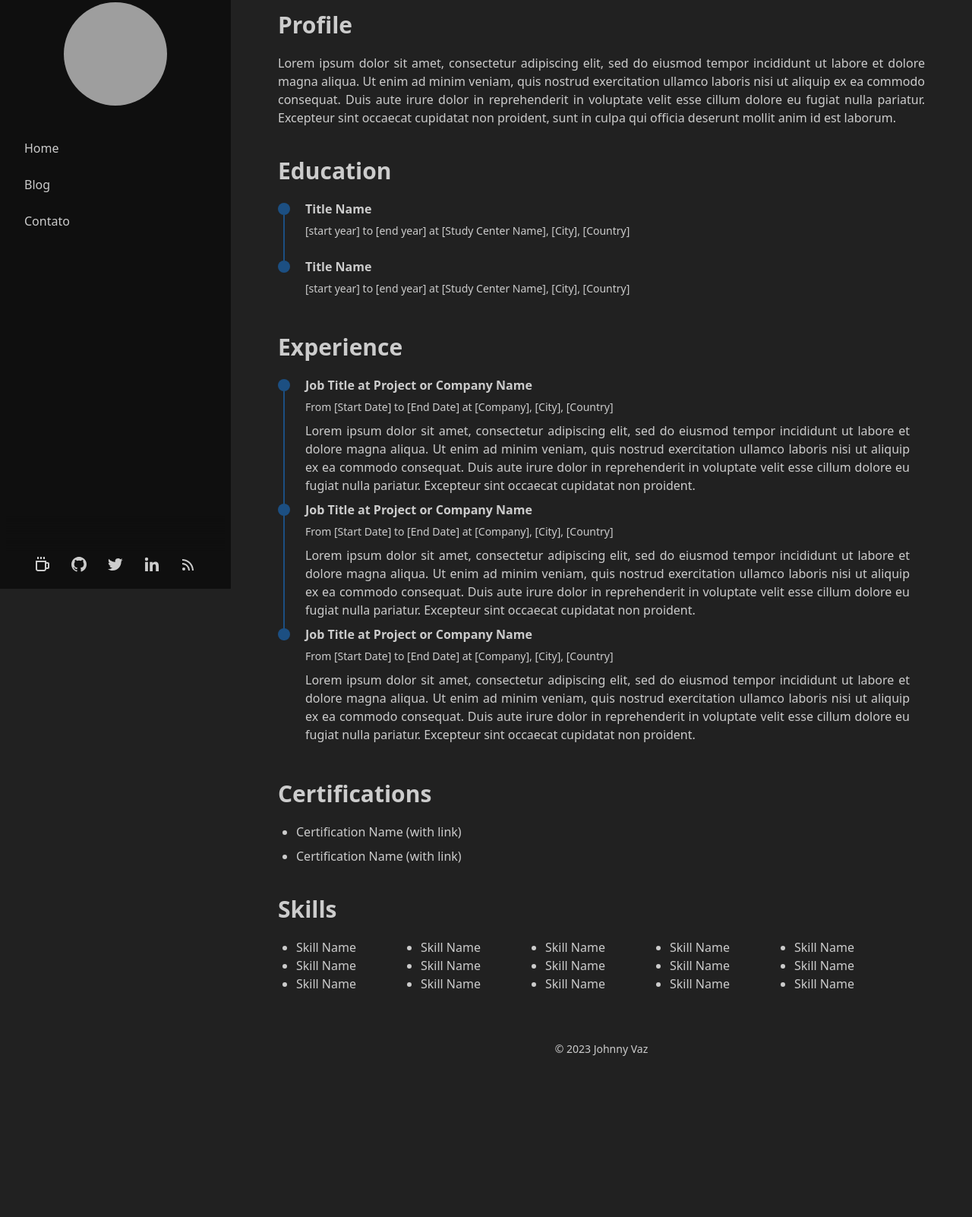
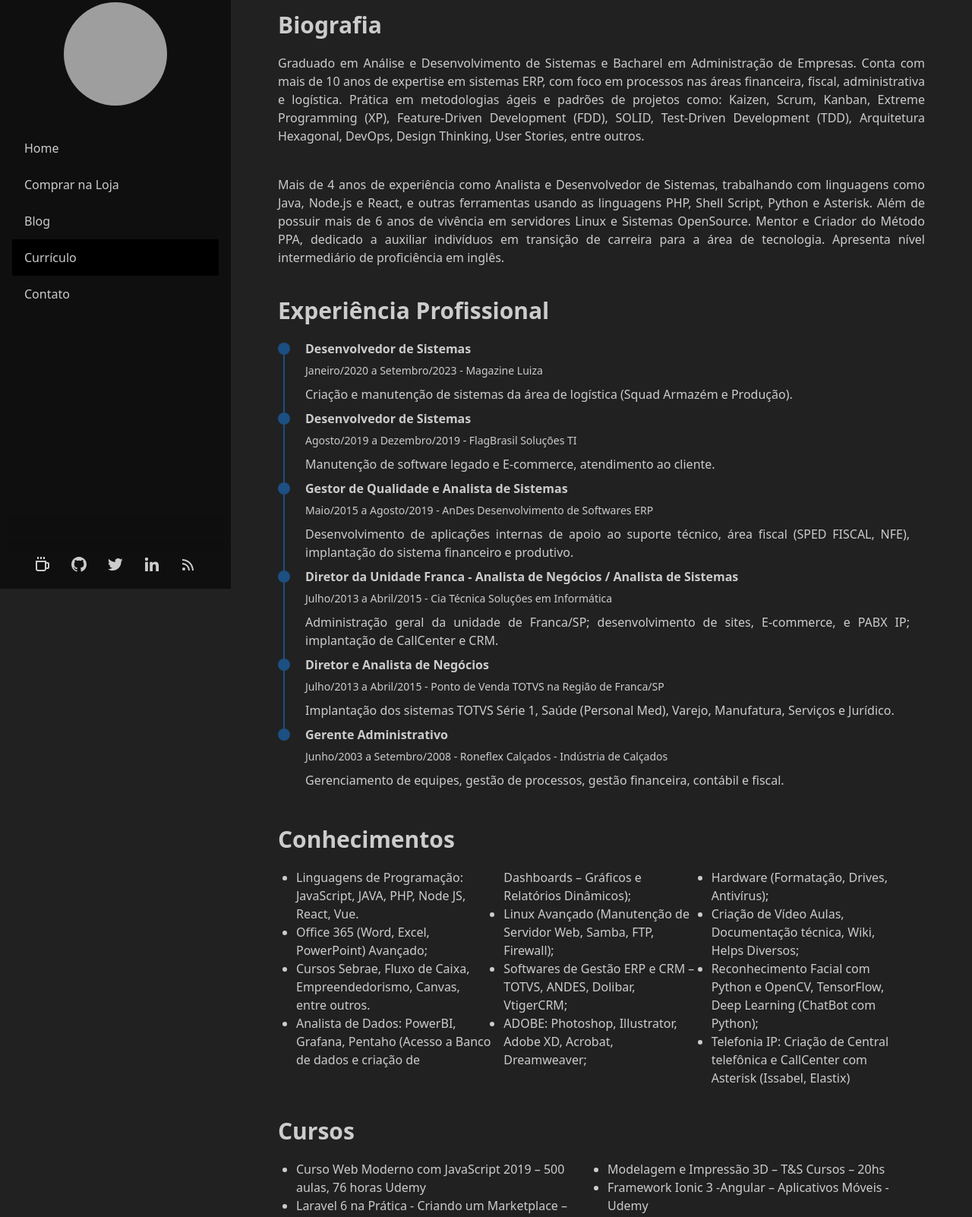
Before and after one commit to johnnyvaz/johnnyvaz-site, an Astro site: page /cv in a window 1280 px wide. Shown: the part 25-1627 px from the top of the page at 76% size. Before the commit the page ends 1444 px from the top, so only its background shows below. Built offline with nearby package versions, Linux system fonts and the light colour scheme; Astro itself is replaced by a stand-in of ours; grey boxes are pictures that could not be loaded.

Commit message:
feat: curriculo e mentoria loja

```diff
--- a/src/components/SideBarMenu.astro
+++ b/src/components/SideBarMenu.astro
@@ -7,9 +7,9 @@ const activeClass = "bg-base-300"; // For primary color replace with `active` cl
     <li><a class="py-3 text-base" id="home" href="/">Home</a></li>
     <!-- <li><a class="py-3 text-base" id="projects" href="/projects">Projects</a></li> -->
     <!-- <li><a class="py-3 text-base" id="services" href="/services">Services</a></li> -->
-    <!-- <li><a class="py-3 text-base" id="store" href="/store">Store</a></li> -->
+    <li><a class="py-3 text-base" id="store" href="/store">Comprar na Loja</a></li>
     <li><a class="py-3 text-base" id="blog" href="/blog/">Blog</a></li>
-    <!-- <li><a class="py-3 text-base" id="cv" href="/cv">CV</a></li> -->
+    <li><a class="py-3 text-base" id="cv" href="/cv">Currículo</a></li>
     <li>
         <a
             class="py-3 text-base"
--- a/src/config.ts
+++ b/src/config.ts
@@ -1,5 +1,5 @@
 // Place any global data in this file.
 // You can import this data from anywhere in your site by using the `import` keyword.
 
-export const SITE_TITLE = 'Johnny Vaz | Site de Apresentação';
+export const SITE_TITLE = 'Johnny Vaz | Meu Site';
 export const SITE_DESCRIPTION = 'Johnny Vaz, Site de apresentação profissional, com currículo e informações para contratação.';
--- a/src/content/store/item1.md
+++ /dev/null
@@ -1,15 +0,0 @@
----
-title: "Demo Item 1"
-description: "Lorem ipsum dolor sit amet, consectetur adipiscing elit, sed do eiusmod tempor incididunt ut labore et dolore magna aliqua."
-custom_link_label: "Live Preview"
-custom_link: "https://demourl.com/"
-updatedDate: "Sep 15 2022"
-pricing: "$15"
-badge: "Featured"
-checkoutUrl: "https://checkouturl.com/"
-heroImage: "/itemPreview.png"
----
-
-Lorem ipsum dolor sit amet, consectetur adipiscing elit, sed do eiusmod tempor incididunt ut labore et dolore magna aliqua. Vitae ultricies leo integer malesuada nunc vel risus commodo viverra. Adipiscing enim eu turpis egestas pretium. Euismod elementum nisi quis eleifend quam adipiscing. In hac habitasse platea dictumst vestibulum. Sagittis purus sit amet volutpat. Netus et malesuada fames ac turpis egestas. Eget magna fermentum iaculis eu non diam phasellus vestibulum lorem. Varius sit amet mattis vulputate enim. Habitasse platea dictumst quisque sagittis. Integer quis auctor elit sed vulputate mi. Dictumst quisque sagittis purus sit amet.
-
-Morbi tristique senectus et netus. Id semper risus in hendrerit gravida rutrum quisque non tellus. Habitasse platea dictumst quisque sagittis purus sit amet. Tellus molestie nunc non blandit massa. Cursus vitae congue mauris rhoncus. Accumsan tortor posuere ac ut. Fringilla urna porttitor rhoncus dolor. Elit ullamcorper dignissim cras tincidunt lobortis. In cursus turpis massa tincidunt dui ut ornare lectus. Integer feugiat scelerisque varius morbi enim nunc. Bibendum neque egestas congue quisque egestas diam. Cras ornare arcu dui vivamus arcu felis bibendum. Dignissim suspendisse in est ante in nibh mauris. Sed tempus urna et pharetra pharetra massa massa ultricies mi.
--- a/src/layouts/StoreItemLayout.astro
+++ b/src/layouts/StoreItemLayout.astro
@@ -50,7 +50,7 @@ import { Image } from "astro:assets";
                 </a>
               )
             }
-            <a class="btn btn-primary grow md:grow-0 ml-4" href={checkoutUrl} target="_blank">Buy Now</a>
+            <a class="btn btn-warning grow md:grow-0 ml-4" href={checkoutUrl} target="_blank">Comprar</a>
           </div>
         </div>
       </div>
--- a/src/pages/cv.astro
+++ b/src/pages/cv.astro
@@ -3,90 +3,107 @@ import BaseLayout from "../layouts/BaseLayout.astro";
 import TimeLineElement from "../components/cv/TimeLine.astro";
 ---
 
-<BaseLayout title="Resume" sideBarActiveItemID="cv">
+<BaseLayout title="Currículo" sideBarActiveItemID="cv">
   <div class="mb-5">
-    <div class="text-3xl w-full font-bold">Profile</div>
+    <div class="text-3xl w-full font-bold">Biografia</div>
   </div>
 
   <div class="mb-10 text-justify">
-    Lorem ipsum dolor sit amet, consectetur adipiscing elit, sed do eiusmod tempor incididunt ut labore et dolore magna
-    aliqua. Ut enim ad minim veniam, quis nostrud exercitation ullamco laboris nisi ut aliquip ex ea commodo consequat. Duis
-    aute irure dolor in reprehenderit in voluptate velit esse cillum dolore eu fugiat nulla pariatur. Excepteur sint occaecat
-    cupidatat non proident, sunt in culpa qui officia deserunt mollit anim id est laborum.
+    Graduado em Análise e Desenvolvimento de Sistemas e Bacharel em Administração de Empresas. Conta com mais de 10 anos de expertise em sistemas ERP, com foco em processos nas áreas financeira, fiscal, administrativa e logística. Prática em metodologias ágeis e padrões de projetos como: Kaizen, Scrum, Kanban, Extreme Programming (XP), Feature-Driven Development (FDD), SOLID, Test-Driven Development (TDD), Arquitetura Hexagonal, DevOps, Design Thinking, User Stories, entre outros.
+  </div>
+  <div class="mb-10 text-justify">
+    Mais de 4 anos de experiência como Analista e Desenvolvedor de Sistemas, trabalhando com linguagens como Java, Node.js e React, e outras ferramentas usando as linguagens PHP, Shell Script, Python e Asterisk. Além de possuir mais de 6 anos de vivência em servidores Linux e Sistemas OpenSource. Mentor e Criador do Método PPA, dedicado a auxiliar indivíduos em transição de carreira para a área de tecnologia. Apresenta nível intermediário de proficiência em inglês.
   </div>
 
   <div class="mb-5">
-    <div class="text-3xl w-full font-bold">Education</div>
-  </div>
-
-  <div class="time-line-container grid gap-4 mb-10">
-    <TimeLineElement
-      title="Title Name"
-      subtitle="[start year] to [end year] at [Study Center Name], [City], [Country]"
-    />
-    <TimeLineElement
-      title="Title Name"
-      subtitle="[start year] to [end year] at [Study Center Name], [City], [Country]"
-    />
-  </div>
-
-  <div class="mb-5">
-    <div class="text-3xl w-full font-bold">Experience</div>
+    <div class="text-3xl w-full font-bold">Experiência Profissional</div>
   </div>
 
   <div class="time-line-container mb-10">
     <TimeLineElement
-      title="Job Title at Project or Company Name"
-      subtitle="From [Start Date] to [End Date] at [Company], [City], [Country]"
+      title="Desenvolvedor de Sistemas"
+      subtitle="Janeiro/2020 a Setembro/2023 - Magazine Luiza"
     >
-      Lorem ipsum dolor sit amet, consectetur adipiscing elit, sed do eiusmod tempor incididunt ut labore et dolore magna aliqua. Ut enim ad minim veniam, quis nostrud exercitation ullamco laboris nisi ut aliquip ex ea commodo consequat. Duis aute irure dolor in reprehenderit in voluptate velit esse cillum dolore eu fugiat nulla pariatur. Excepteur sint occaecat cupidatat non proident.
+      Criação e manutenção de sistemas da área de logística (Squad Armazém e Produção).
     </TimeLineElement>
     <TimeLineElement
-      title="Job Title at Project or Company Name"
-      subtitle="From [Start Date] to [End Date] at [Company], [City], [Country]"
+      title="Desenvolvedor de Sistemas"
+      subtitle="Agosto/2019 a Dezembro/2019 - FlagBrasil Soluções TI"
     >
-      Lorem ipsum dolor sit amet, consectetur adipiscing elit, sed do eiusmod tempor incididunt ut labore et dolore magna aliqua. Ut enim ad minim veniam, quis nostrud exercitation ullamco laboris nisi ut aliquip ex ea commodo consequat. Duis aute irure dolor in reprehenderit in voluptate velit esse cillum dolore eu fugiat nulla pariatur. Excepteur sint occaecat cupidatat non proident.
+      Manutenção de software legado e E-commerce, atendimento ao cliente.
     </TimeLineElement>
     <TimeLineElement
-      title="Job Title at Project or Company Name"
-      subtitle="From [Start Date] to [End Date] at [Company], [City], [Country]"
+      title="Gestor de Qualidade e Analista de Sistemas"
+      subtitle="Maio/2015 a Agosto/2019 - AnDes Desenvolvimento de Softwares ERP"
     >
-      Lorem ipsum dolor sit amet, consectetur adipiscing elit, sed do eiusmod tempor incididunt ut labore et dolore magna aliqua. Ut enim ad minim veniam, quis nostrud exercitation ullamco laboris nisi ut aliquip ex ea commodo consequat. Duis aute irure dolor in reprehenderit in voluptate velit esse cillum dolore eu fugiat nulla pariatur. Excepteur sint occaecat cupidatat non proident.
+      Desenvolvimento de aplicações internas de apoio ao suporte técnico, área fiscal (SPED FISCAL, NFE), implantação do sistema financeiro e produtivo.
+    </TimeLineElement>
+    <TimeLineElement
+      title="Diretor da Unidade Franca - Analista de Negócios / Analista de Sistemas"
+      subtitle="Julho/2013 a Abril/2015 - Cia Técnica Soluções em Informática"
+    >
+      Administração geral da unidade de Franca/SP; desenvolvimento de sites, E-commerce, e PABX IP; implantação de CallCenter e CRM.
+    </TimeLineElement>
+    <TimeLineElement
+      title="Diretor e Analista de Negócios"
+      subtitle="Julho/2013 a Abril/2015 - Ponto de Venda TOTVS na Região de Franca/SP"
+    >
+      Implantação dos sistemas TOTVS Série 1, Saúde (Personal Med), Varejo, Manufatura, Serviços e Jurídico.
+    </TimeLineElement>
+    <TimeLineElement
+      title="Gerente Administrativo"
+      subtitle="Junho/2003 a Setembro/2008 - Roneflex Calçados - Indústria de Calçados"
+    >
+      Gerenciamento de equipes, gestão de processos, gestão financeira, contábil e fiscal.
     </TimeLineElement>
   </div>
 
   <div class="mb-5">
-    <div class="text-3xl w-full font-bold">Certifications</div>
+    <div class="text-3xl w-full font-bold">Conhecimentos</div>
   </div>
 
-  <ul class="list-disc mx-6 mb-10 grid gap-2">
-    <li>
-      <a href="#" target="_blank"> Certification Name (with link)</a>
-    </li>
-    <li>
-      <a href="#" target="_blank"> Certification Name (with link)</a>
-    </li>
+  <ul class="list-disc md:columns-3 columns-1 mx-6 mb-10">
+    <li>Linguagens de Programação: JavaScript, JAVA, PHP, Node JS, React, Vue.</li>
+    <li>Office 365 (Word, Excel, PowerPoint) Avançado;</li>
+    <li>Cursos Sebrae, Fluxo de Caixa, Empreendedorismo, Canvas, entre outros.</li>
+    <li>Analista de Dados: PowerBI, Grafana, Pentaho (Acesso a Banco de dados e criação de Dashboards – Gráficos e Relatórios Dinâmicos);</li>
+    <li>Linux Avançado (Manutenção de Servidor Web, Samba, FTP, Firewall);</li>
+    <li>Softwares de Gestão ERP e CRM – TOTVS, ANDES, Dolibar, VtigerCRM;</li>
+    <li>ADOBE: Photoshop, Illustrator, Adobe XD, Acrobat, Dreamweaver;</li>
+    <li>Hardware (Formatação, Drives, Antivírus);</li>
+    <li>Criação de Vídeo Aulas, Documentação técnica, Wiki, Helps Diversos;</li>
+    <li>Reconhecimento Facial com Python e OpenCV, TensorFlow, Deep Learning (ChatBot com Python);</li>
+    <li>Telefonia IP: Criação de Central telefônica e CallCenter com Asterisk (Issabel, Elastix)</li>
   </ul>
 
   <div class="mb-5">
-    <div class="text-3xl w-full font-bold">Skills</div>
+    <div class="text-3xl w-full font-bold">Cursos</div>
   </div>
 
-  <ul class="list-disc md:columns-5 columns-2 mx-6">
-    <li>Skill Name</li>
-    <li>Skill Name</li>
-    <li>Skill Name</li>
-    <li>Skill Name</li>
-    <li>Skill Name</li>
-    <li>Skill Name</li>
-    <li>Skill Name</li>
-    <li>Skill Name</li>
-    <li>Skill Name</li>
-    <li>Skill Name</li>
-    <li>Skill Name</li>
-    <li>Skill Name</li>
-    <li>Skill Name</li>
-    <li>Skill Name</li>
-    <li>Skill Name</li>
+  <ul class="list-disc md:columns-2 columns-1 mx-6 mb-10">
+    <li>Curso Web Moderno com JavaScript 2019 – 500 aulas, 76 horas Udemy</li>
+    <li>Laravel 6 na Prática - Criando um Marketplace – 22hs – Udemy</li>
+    <li>Curso Vue JS 2 - O Guia Completo (incl. Vue Router & Vuex) – 42hs - Udemy</li>
+    <li>Criação de Apps com Flutter – 44hs – Udemy</li>
+    <li>Laravel 5.8 Completo – Udemy – 32hs</li>
+    <li>PHP 7 Completo - Curso do Desenvolvedor Web 2020 – 73hs – Udemy</li>
+    <li>Reconhecimento Facial c/ Python e OpenCV (Inteligência Artificial) – Udemy</li>
+    <li>Modelagem e Impressão 3D – T&S Cursos – 20hs</li>
+    <li>Framework Ionic 3 -Angular – Aplicativos Móveis - Udemy</li>
+    <li>Curso de C# , POO PHP – 40h, PHP – 40h, MySQL – 40h, Python</li>
+    <li>Adobe CS6 Web HTML/CSS, Fireworks, Dreamweaver e Flash - 144hs</li>
+    <li>Delphi 10 Seattle Básico – TreinaWeb – 24hs</li>
+    <li>Data Cabling System – Furukawa – 28hs</li>
+    <li>Curso Elastix (Sistema PABX IP - Asterisk) – 24hs</li>
+  </ul>
+
+  <div class="mb-5">
+    <div class="text-3xl w-full font-bold">Informações Adicionais</div>
+  </div>
+
+  <ul class="list-disc md:columns-2 columns-1 mx-6 mb-10">
+    <li>Primeiro lugar no Hackathon do Magalu em Agosto de 2019 (solução Magachei)</li>
+    <li>Primeiro lugar StartupWeekend (Dezembro/2017), como desenvolvedor na criação da startup “Lata Nova”</li>
+    <li>Experiências de trabalho voluntário (artes e recreação) junto a crianças com idade entre 02 e 10 anos.</li>
   </ul>
 </BaseLayout>
```
Also changed, not shown: src/content/store/mentoria-ppa.md (added, +27 -0 lines), public/mentoria-ppa.png (added).
